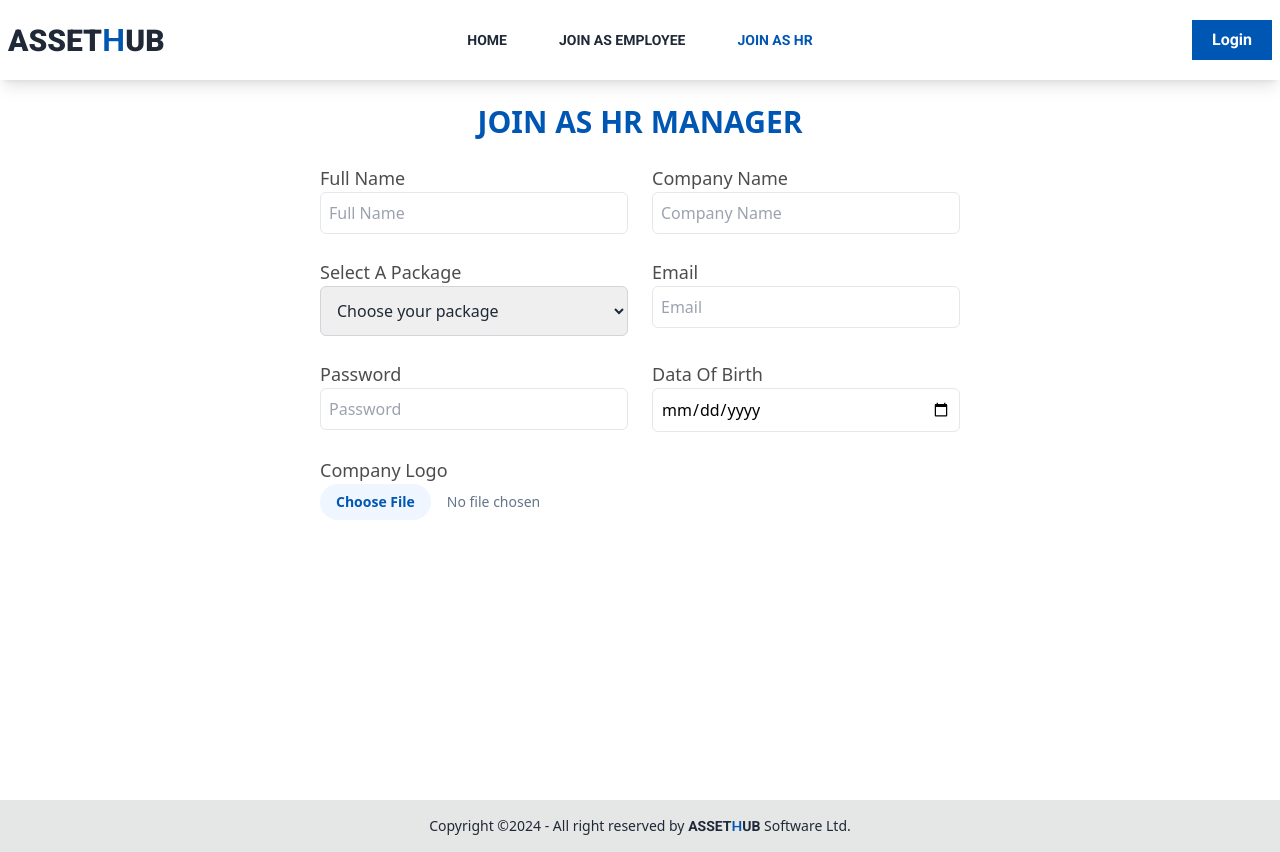
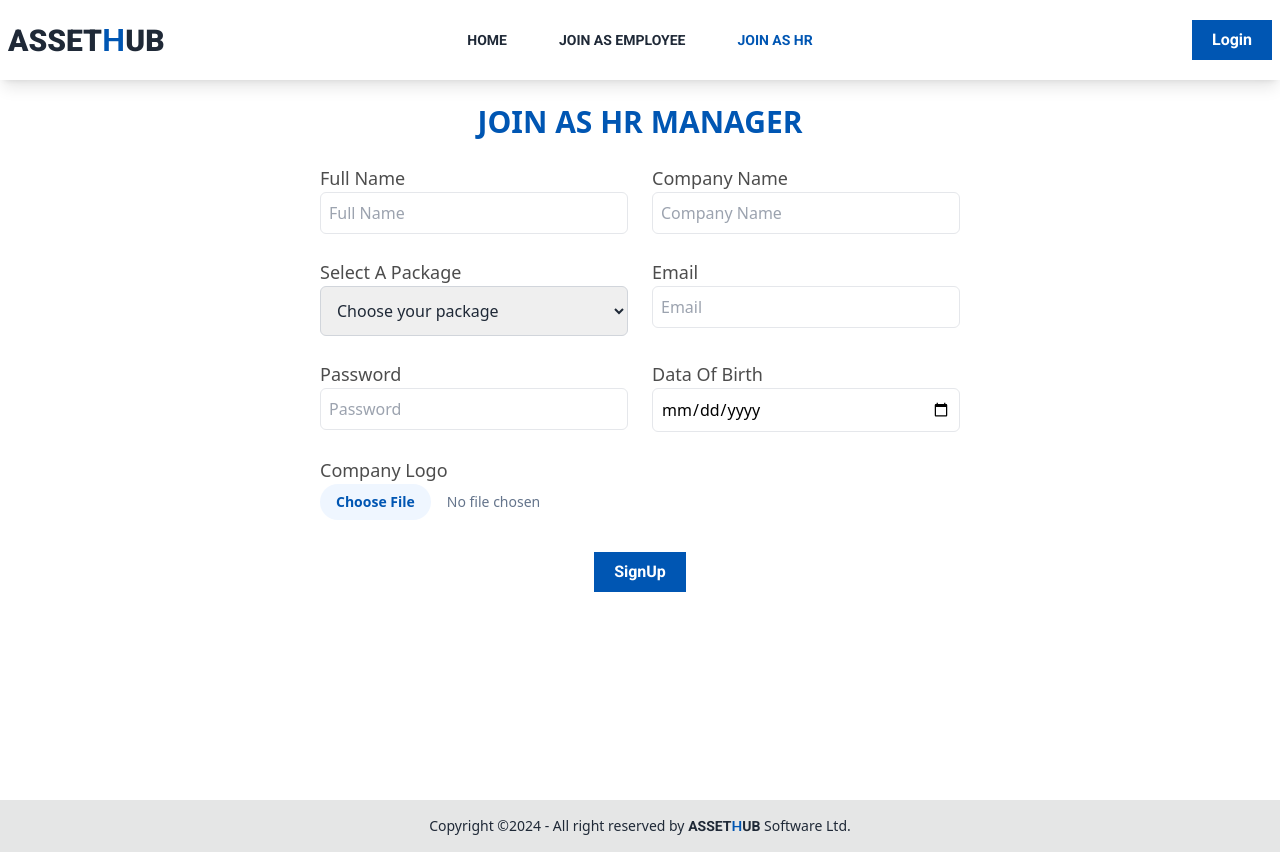
Before and after one commit to mehedifiz/asset, a React (Vite) app: page /join-as-hr in a window 1280 px wide. Built offline with nearby package versions, Linux system fonts and the light colour scheme; no server answers.

Commit message:
Create form to signup as a employee.

```diff
--- a/src/pages/register/JoinAsEmployee.jsx
+++ b/src/pages/register/JoinAsEmployee.jsx
@@ -348,7 +348,7 @@ function JoinAsEmployee() {
             </form>
             <p className="mb-1 font-roboto text-center text-lg">Or Signup With Google</p>
             <span onClick={handleCreateUserByGoogle}>
-              <GoogleButton />
+
             </span>
           </div>
         </div>
--- a/src/pages/register/JoinAsHR.jsx
+++ b/src/pages/register/JoinAsHR.jsx
@@ -206,7 +206,12 @@ function JoinAsHR() {
                   </label>
                 </div>
               </div>
-
+              <PrimaryButton
+                buttonType={"submit"}
+                buttonName={"SignUp"}
+                buttonTextColor={"text-white"}
+                buttonBGColor={"bg-primary"}
+              />
             </form>
           </div>
         </div>
```
